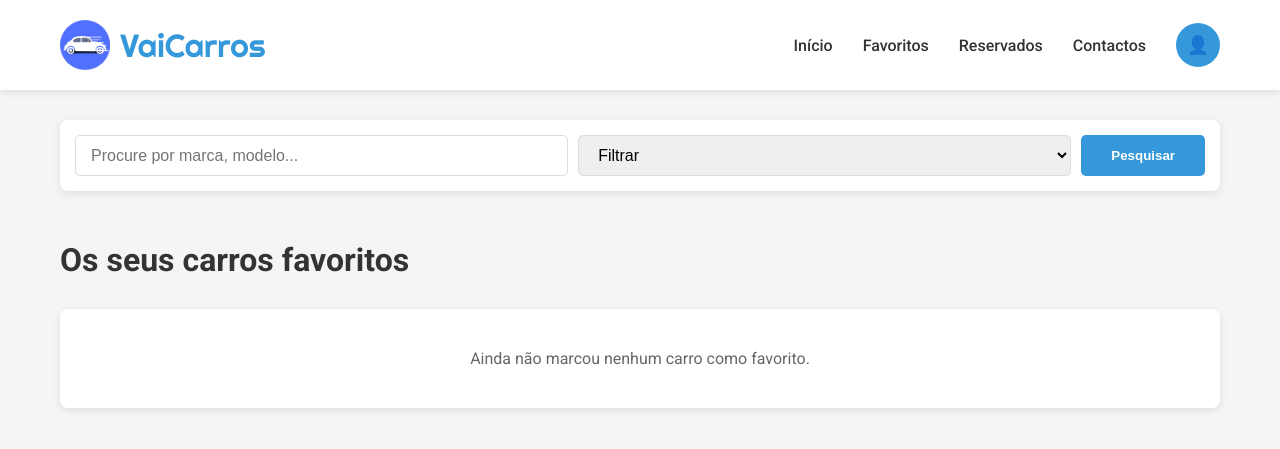
After one commit to mika060606/P_Alugar_CArros, a Flask app: page /favoritos in a window 1280 px wide. The commit adds this page. Shown: the top 449 px of the page. Run offline with Flask 3, Linux system fonts and the light colour scheme; the visitor is signed in with stand-in values (Sample User, id 1).

Commit message:
Implementar_filtro_favoritos

```diff
--- /dev/null
+++ b/carros_utils.py
@@ -0,0 +1,19 @@
+def filtrar_carros(carros, termo_pesquisa='', ordenar=''):
+    termo = (termo_pesquisa or '').strip().lower()
+
+    if termo:
+        carros = [
+            carro
+            for carro in carros
+            if termo in (getattr(carro, 'modelo', '') or '').lower()
+            or termo in (getattr(carro, 'localizacao', '') or '').lower()
+            or termo in (getattr(carro, 'descricao', '') or '').lower()
+        ]
+
+    if ordenar == 'preco':
+        return sorted(carros, key=lambda carro: carro.valor)
+
+    if ordenar == 'nome':
+        return sorted(carros, key=lambda carro: (getattr(carro, 'modelo', '') or '').lower())
+
+    return carros
--- a/routs.py
+++ b/routs.py
@@ -1,7 +1,9 @@
 import re
 
-from flask import render_template, redirect, request, flash, session
+from flask import flash, redirect, render_template, request, session
 from sqlalchemy import or_
+
+from carros_utils import filtrar_carros
 from db import db
 from main import app
 from models import Carros, Favoritos, User
@@ -22,6 +24,7 @@ def login():
 
         if usuario and check_password_hash(usuario.senha, senha):
             session['user_authenticated'] = True
+            session['user_id'] = usuario.id
             session['user_name'] = usuario.name
             flash("Login bem sucedido!", "success")
             return redirect('/index')
@@ -34,11 +37,55 @@ def login():
 
 @app.route('/index')
 def home():
+    termo_pesquisa = request.args.get('q', '').strip()
+    ordenar = request.args.get('ordenar', '')
     carros = Carros.query.filter_by(ativo=True).all()
+    carros = filtrar_carros(carros, termo_pesquisa, ordenar)
+
+    favoritos_ids = set()
+    if session.get('user_authenticated'):
+        favoritos_ids = {
+            favorito.carro_id
+            for favorito in Favoritos.query.filter_by(user_id=session.get('user_id')).all()
+        }
+
     return render_template(
-        'index.html',carros=carros,
+        'index.html',
+        carros=carros,
         user_authenticated=session.get('user_authenticated', False),
-        user_name=session.get('user_name')
+        user_name=session.get('user_name'),
+        search_query=termo_pesquisa,
+        ordenar=ordenar,
+        favoritos_ids=favoritos_ids,
+    )
+
+
+@app.route('/favoritos')
+def favoritos():
+    if not session.get('user_authenticated'):
+        flash("Você precisa estar logado para ver os favoritos.", "error")
+        return redirect('/login')
+
+    termo_pesquisa = request.args.get('q', '').strip()
+    ordenar = request.args.get('ordenar', '')
+    favoritos_do_usuario = Favoritos.query.filter_by(user_id=session.get('user_id')).all()
+
+    carros_favoritos = []
+    for favorito in favoritos_do_usuario:
+        carro = Carros.query.get(favorito.carro_id)
+        if carro and carro.ativo:
+            carros_favoritos.append(carro)
+
+    carros_favoritos = filtrar_carros(carros_favoritos, termo_pesquisa, ordenar)
+
+    return render_template(
+        'favoritos.html',
+        carros=carros_favoritos,
+        user_authenticated=True,
+        user_name=session.get('user_name'),
+        search_query=termo_pesquisa,
+        ordenar=ordenar,
+        favoritos_ids={carro.id for carro in carros_favoritos},
     )
 
 
--- /dev/null
+++ b/templates/favoritos.html
@@ -0,0 +1,142 @@
+<!DOCTYPE html>
+<html lang="pt">
+<head>
+    <meta charset="UTF-8">
+    <meta name="viewport" content="width=device-width, initial-scale=1.0">
+    <title>Favoritos - VaiCarros</title>
+    <link href="https://fonts.googleapis.com/css2?family=Righteous&family=Roboto:wght@400;500;700&display=swap" rel="stylesheet">
+    <style>
+        * { margin: 0; padding: 0; box-sizing: border-box; }
+        body { font-family: 'Roboto', sans-serif; background-color: #f5f5f5; color: #333; }
+        header { background-color: #fff; box-shadow: 0 2px 8px rgba(0,0,0,0.1); padding: 20px 0; position: sticky; top: 0; z-index: 100; }
+        .header-container { max-width: 1200px; margin: 0 auto; padding: 0 20px; display: flex; justify-content: space-between; align-items: center; }
+        .logo { font-family: 'Righteous', cursive; font-size: 2em; color: #3498db; display: flex; align-items: center; gap: 10px; }
+        .logo img { height: 50px; width: auto; }
+        nav { display: flex; gap: 30px; align-items: center; }
+        nav a { text-decoration: none; color: #333; font-weight: 500; transition: color 0.3s; }
+        nav a:hover { color: #3498db; }
+        .btn-login { background-color: #3498db; color: white; padding: 10px 20px; border-radius: 5px; text-decoration: none; transition: background-color 0.3s; }
+        .btn-login:hover { background-color: #2980b9; }
+        .account-menu { position: relative; }
+        .account-button { width: 44px; height: 44px; border-radius: 50%; background-color: #3498db; border: none; color: white; display: flex; align-items: center; justify-content: center; cursor: pointer; font-size: 1.1rem; }
+        .account-dropdown { display: none; position: absolute; right: 0; top: 54px; background-color: #fff; border-radius: 10px; box-shadow: 0 8px 20px rgba(0,0,0,0.12); min-width: 180px; z-index: 50; overflow: hidden; }
+        .account-dropdown a { display: block; padding: 12px 16px; color: #333; text-decoration: none; }
+        .account-dropdown a:hover { background-color: #f3f7ff; }
+        .account-dropdown.show { display: block; }
+        .search-bar { max-width: 1200px; margin: 30px auto; padding: 0 20px; }
+        .search-container { display: flex; gap: 10px; background-color: #fff; padding: 15px; border-radius: 8px; box-shadow: 0 2px 8px rgba(0,0,0,0.1); }
+        .search-container input, .search-container select { flex: 1; border: 1px solid #ddd; padding: 10px 15px; border-radius: 5px; font-size: 1em; }
+        .search-container button { background-color: #3498db; color: white; border: none; padding: 10px 30px; border-radius: 5px; cursor: pointer; font-weight: 600; }
+        .container { max-width: 1200px; margin: 0 auto; padding: 20px; }
+        .title { font-size: 2em; margin-bottom: 30px; color: #333; }
+        .cars-grid { display: grid; gap: 20px; }
+        .car-card { background-color: #fff; border-radius: 8px; overflow: hidden; box-shadow: 0 2px 8px rgba(0,0,0,0.1); display: flex; height: 250px; }
+        .car-info { flex: 1; padding: 20px; display: flex; flex-direction: column; justify-content: space-between; }
+        .car-title { font-size: 1.5em; font-weight: 700; color: #333; margin-bottom: 5px; }
+        .car-subtitle { font-size: 0.95em; color: #666; margin-bottom: 10px; }
+        .car-description { font-size: 0.9em; color: #777; line-height: 1.5; margin-bottom: 15px; }
+        .car-specs { display: flex; gap: 15px; flex-wrap: wrap; margin-bottom: 15px; font-size: 0.85em; color: #666; }
+        .car-specs span { background-color: #f0f0f0; padding: 4px 10px; border-radius: 4px; }
+        .car-footer { display: flex; justify-content: space-between; align-items: center; }
+        .car-price { font-size: 1.6em; font-weight: 700; color: #3498db; }
+        .car-price-period { font-size: 0.85em; color: #999; }
+        .favorite-btn { background-color: #f39c12; color: white; border: none; padding: 10px 15px; border-radius: 5px; cursor: pointer; font-weight: 600; }
+        .empty-state { text-align: center; padding: 40px 20px; background-color: #fff; border-radius: 8px; box-shadow: 0 2px 8px rgba(0,0,0,0.1); color: #666; }
+        .car-image { flex: 0 0 300px; background-color: #f0f0f0; overflow: hidden; }
+        .car-image img { width: 100%; height: 100%; object-fit: cover; }
+        @media (max-width: 768px) { .car-card { flex-direction: column; height: auto; } .car-image { flex: none; height: 200px; } .search-container { flex-direction: column; } }
+    </style>
+</head>
+<body>
+    <header>
+        <div class="header-container">
+            <div class="logo">
+                <img src="{{ url_for('static', filename='logo.png') }}" alt="Logo VaiCarros">
+                VaiCarros
+            </div>
+            <nav>
+                <a href="/index">Início</a>
+                <a href="/favoritos">Favoritos</a>
+                <a href="#">Reservados</a>
+                <a href="#">Contactos</a>
+                {% if user_authenticated %}
+                    <div class="account-menu">
+                        <button class="account-button" type="button" onclick="toggleAccountMenu()" aria-label="Conta">👤</button>
+                        <div class="account-dropdown" id="accountDropdown">
+                            <a href="#">Perfil</a>
+                            <a href="/favoritos">Favoritos</a>
+                            <a href="#">Reservados</a>
+                            <a href="/logout">Sair</a>
+                        </div>
+                    </div>
+                {% else %}
+                    <a href="/login" class="btn-login">Conectar</a>
+                {% endif %}
+            </nav>
+        </div>
+    </header>
+
+    <div class="search-bar">
+        <form class="search-container" action="/favoritos" method="get">
+            <input type="text" name="q" value="{{ search_query or '' }}" placeholder="Procure por marca, modelo...">
+            <select name="ordenar">
+                <option value="">Filtrar</option>
+                <option value="preco" {% if ordenar == 'preco' %}selected{% endif %}>Preço</option>
+                <option value="nome" {% if ordenar == 'nome' %}selected{% endif %}>Nome</option>
+            </select>
+            <button type="submit">Pesquisar</button>
+        </form>
+    </div>
+
+    <script>
+        function toggleAccountMenu() {
+            const dropdown = document.getElementById('accountDropdown');
+            if (!dropdown) return;
+            dropdown.classList.toggle('show');
+        }
+        window.addEventListener('click', (event) => {
+            const dropdown = document.getElementById('accountDropdown');
+            const button = event.target.closest('.account-button');
+            if (!dropdown) return;
+            if (!button && !event.target.closest('.account-menu')) {
+                dropdown.classList.remove('show');
+            }
+        });
+    </script>
+
+    <div class="container">
+        <h1 class="title">Os seus carros favoritos</h1>
+        {% if carros %}
+            {% for carro in carros %}
+            <div class="car-card">
+                <div class="car-info">
+                    <div>
+                        <div class="car-title">{{ carro.modelo }}</div>
+                        <div class="car-subtitle">Favorito selecionado por si</div>
+                        <div class="car-description">{{ carro.descricao }}</div>
+                        <div class="car-specs">
+                            <span>📍 {{ carro.localizacao }}</span>
+                            <span>⭐ {{ carro.classificacao }}</span>
+                        </div>
+                    </div>
+                    <div class="car-footer">
+                        <div>
+                            <div class="car-price">{{ carro.valor }}€</div>
+                            <div class="car-price-period">por dia</div>
+                        </div>
+                        <form action="{{ url_for('favorito', carro_id=carro.id) }}" method="post">
+                            <button type="submit" class="favorite-btn">★ Remover</button>
+                        </form>
+                    </div>
+                </div>
+                <div class="car-image">
+                    <img src="{{ carro.imagem }}" alt="{{ carro.modelo }}">
+                </div>
+            </div>
+            {% endfor %}
+        {% else %}
+            <p class="empty-state">Ainda não marcou nenhum carro como favorito.</p>
+        {% endif %}
+    </div>
+</body>
+</html>
```
Also changed, not shown: templates/index.html (+64 -8 lines), tests/test_carros_utils.py (added, +20 -0 lines).
